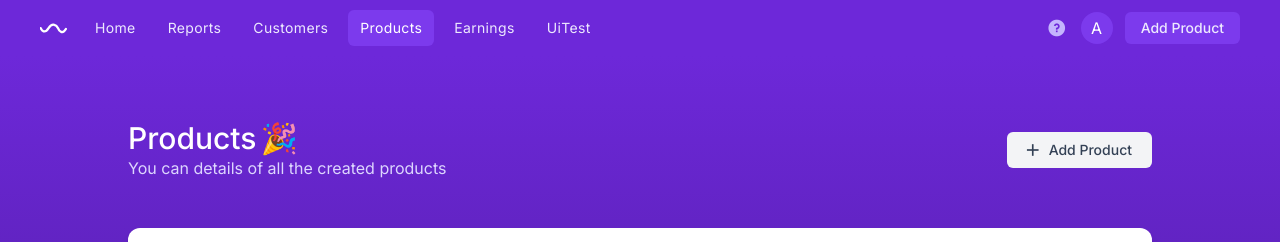
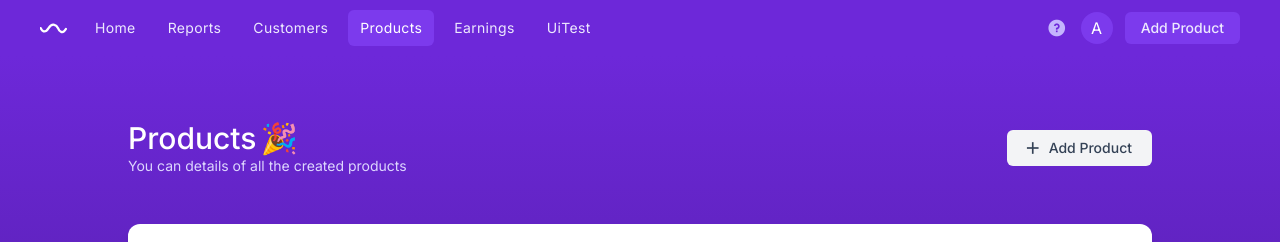
Before and after one commit to Cytescale/zapsell-frontend, a React (Vite) app: page /products in a window 1280 px wide. Shown: the top 242 px of the page. Built offline with nearby package versions, Linux system fonts and the light colour scheme; a web font is replaced by a local one.

Commit message:
ui commit

```diff
--- a/src/pages/productListing/index.tsx
+++ b/src/pages/productListing/index.tsx
@@ -263,7 +263,7 @@ const ProductListing = (props: any) => {
                <div className="text-white text-3xl font-medium tracking-normal flex flex-row gap-1">
                   Products<span>🎉</span>
                </div>
-               <div className="text-violet-200 text-md ">
+               <div className="text-violet-200 text-sm ">
                   You can details of all the created products
                </div>
             </div>
```
